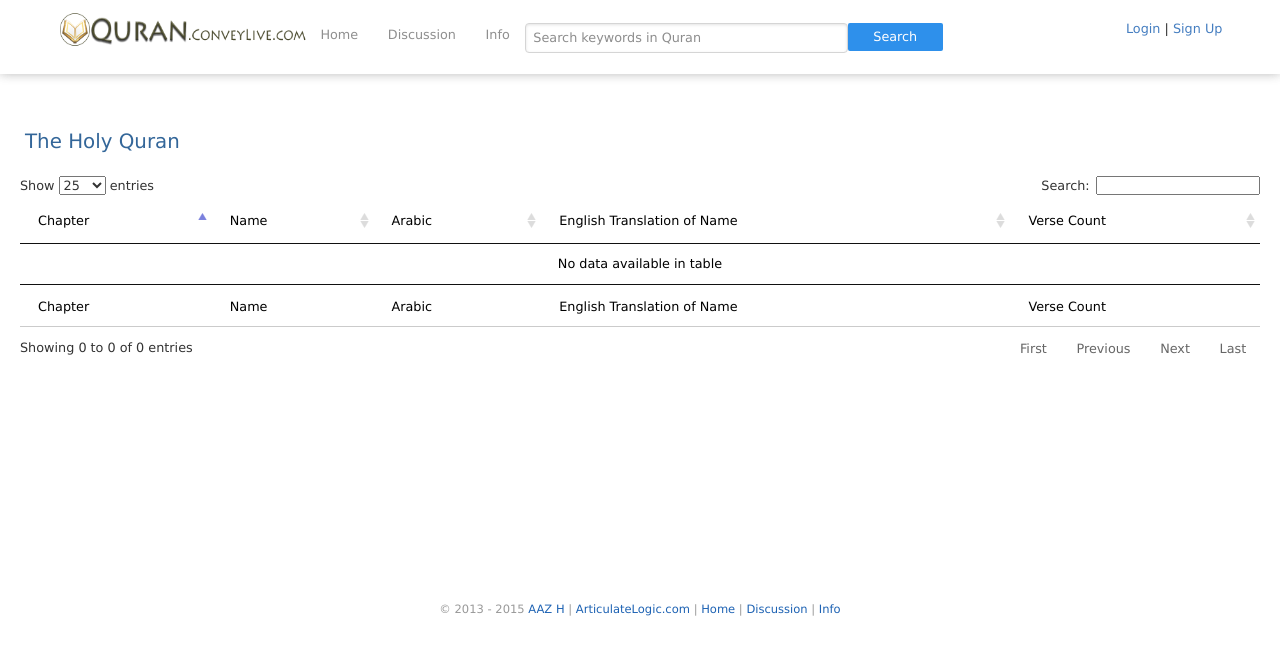
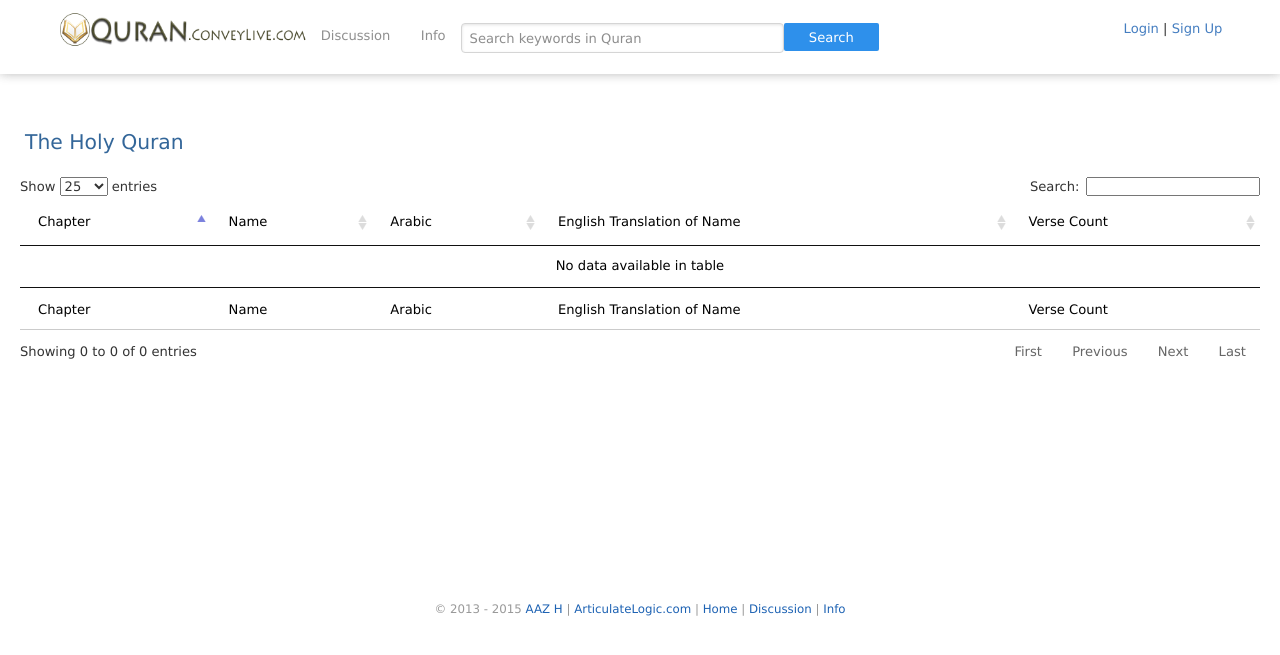
Before and after one commit to aazhbd/quran_cl, a Django app: page / in a window 1280 px wide. Shown: the top 655 px of the page. Run offline with Django 3.2, Linux system fonts and the light colour scheme; data that the repository does not hold is empty.

Commit message:
Main menu updated

```diff
--- a/static/css/zstyle.css
+++ b/static/css/zstyle.css
@@ -16,7 +16,7 @@
 
 body {
     width: 100%;
-    font: 0.8em Verdana, Helvetica, sans-serif;
+    font: 0.82em Verdana, Helvetica, sans-serif;
     color: #000;
     margin: 0 auto;
     position: absolute;
--- a/templates/base.html
+++ b/templates/base.html
@@ -38,9 +38,6 @@
 			<div id="navigatemenu">
 				<div class="pure-menu pure-menu-horizontal">
 					<ul class="pure-menu-list">
-						<li class="pure-menu-item">
-							<a href="/home" class="pure-menu-link">Home</a>
-						</li>
 						<li class="pure-menu-item">
 							<a href="/discuss" class="pure-menu-link">Discussion</a>
 						</li>
```
